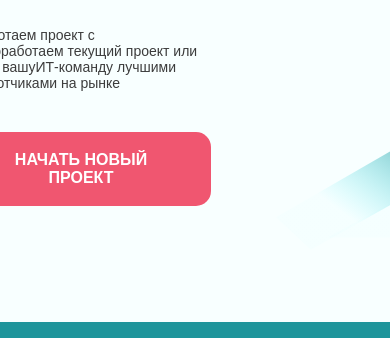
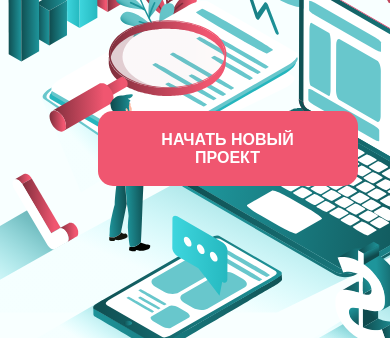
Before and after one commit to Sam-tech94/fit_product, a plain HTML site: page index.html in a window 390 px wide. Shown: the part 467-805 px from the top of the page. Drawn offline with Linux system fonts and the light colour scheme; a web font is replaced by a local one.

Commit message:
added some media

```diff
--- a/index.html
+++ b/index.html
@@ -13,7 +13,7 @@
     <header class="header">
         <nav class="nav">
             <a href="">
-                <img src="./img/logo/Logo.svg" alt="logo">
+                <img class="logo" src="./img/logo/Logo.svg" alt="logo">
             </a>
 
             <ul class="navmenu">
--- a/style.css
+++ b/style.css
@@ -370,14 +370,45 @@ footer {
     font-size: 16px;
 }
 
-@media (max-width: 412px) {
+@media (max-width: 500px) {
+    body {
+        overflow-x: hidden;
+    }
+
     .navmenu {
         display: none;
     }
 
     .nav {
-        display: flex;
         justify-content: center;
-        margin-top: 13%;
+        margin: 11%;
     }
+
+    .logo {
+        width: 330px;
+    }
+
+   .section-1 {
+       display: flex;
+       flex-direction: column;
+       align-items: center;
+       justify-items: center;
+       position: relative;
+
+   }
+
+   .container {
+       padding: 0;
+   }
+
+   .col-1 button {
+       position: absolute;
+       bottom: 200px;
+   }
+
+   .col-1 p {
+       font-size: 13px;
+       line-height: 22px;
+   }
+
 }
```
